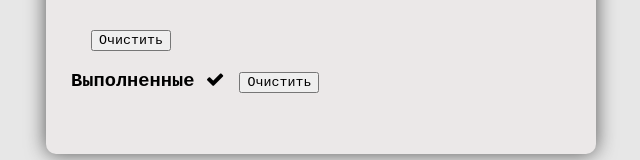
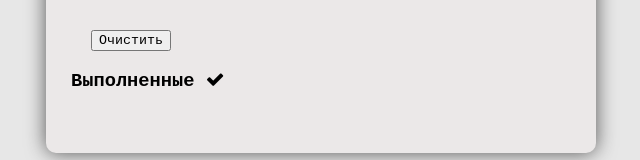
Before and after one commit to Gepackstuck/Gepackstuck.github.io, a plain HTML site: page index.html in a window 1280 px wide. Shown: the part 292-452 px from the top of the page, without its empty margins (319-959 px from the left). Drawn offline with Linux system fonts and the light colour scheme.

Commit message:
Update index.html

```diff
--- a/index.html
+++ b/index.html
@@ -23,7 +23,7 @@
             <button id="delall" class="delall">Очистить</button>
         </div>
         <div>
-            <h3 style="margin-bottom: 0px;">Выполненные <i class="fa fa-check"></i><button id="delhist" class="delhist">Очистить</button></h3>
+            <h3 style="margin-bottom: 0px;">Выполненные <i class="fa fa-check"></i></h3>
             <ul id="history" class="history">
 
             </ul>
```
